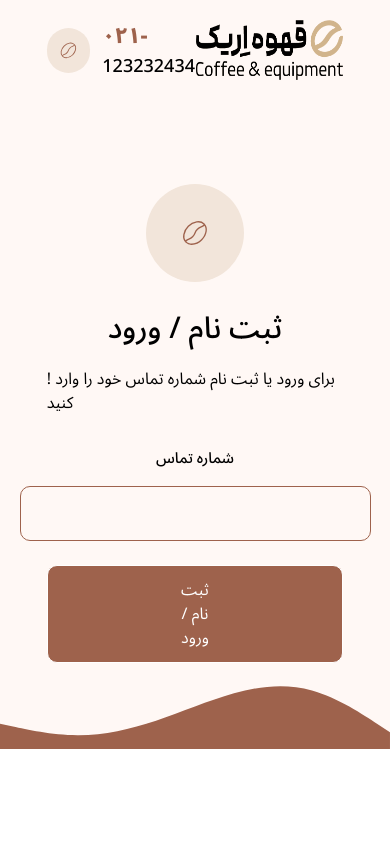
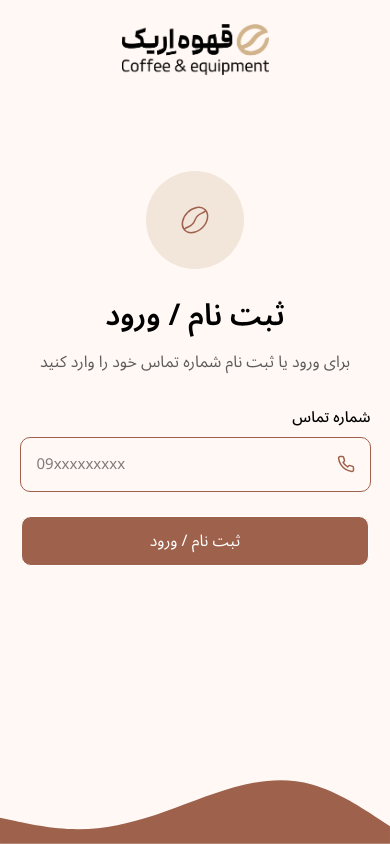
Before and after one commit to saman-tofighian/Coffee, a Next.js app: page /login in a window 390 px wide. Built offline with nearby package versions, Linux system fonts and the light colour scheme; a web font is replaced by a local one.

Commit message:
responsive login page

```diff
--- a/pages/login/index.jsx
+++ b/pages/login/index.jsx
@@ -1,54 +1,96 @@
+'use client';
+
 import Image from 'next/image';
+import { useState } from 'react';
 import { CiCoffeeBean } from 'react-icons/ci';
+import { FiPhone } from 'react-icons/fi';
 
 export default function LoginPage() {
+  const [phone, setPhone] = useState('');
+  const [error, setError] = useState('');
+
+  const submitHandler = () => {
+    if (!/^09\d{9}$/.test(phone)) {
+      setError('شماره موبایل معتبر نیست');
+      return;
+    }
+
+    setError('');
+    console.log('SEND OTP TO:', phone);
+    //  otp
+  };
+
   return (
-    <main className='bg-[#fff8f5] w-full'>
-      <section className='px-[12%] pt-5 w-full'>
-        <nav className='grid grid-cols-12 w-full'>
-          <div className='flex items-center gap-x-3 col-span-6'>
+    <main className='relative bg-[#FFF8F5] min-h-screen overflow-hidden'>
+      <header className='px-[12%] pt-6'>
+        <nav className='items-center grid grid-cols-12'>
+          <div className='hidden lg:flex items-center gap-3 col-span-6'>
             <span className='flex justify-center items-center bg-[#F2E5DA] rounded-full w-[45px] h-[45px]'>
-              <CiCoffeeBean size='1.3rem' color='#9E624C' />
+              <CiCoffeeBean size={22} color='#9E624C' />
             </span>
-            <div className='flex flex-col'>
-              <span className='font-extrabold text-[#9E624C] text-[22px]'>
-                ۰۲۱-
-              </span>
-              <span className='font-medium text-[18px] text-black'>
-                123232434
-              </span>
+
+            <div className='leading-tight'>
+              <p className='font-bold text-[#9E624C] text-[22px]'>۰۲۱-</p>
+              <p className='font-medium text-[18px]'>123232434</p>
             </div>
           </div>
-          <figure className='flex justify-end col-span-6'>
-            <Image src='/img/Logo.png' width={147} height={51} alt='logo' />
-          </figure>
+
+          <div className='flex justify-center lg:justify-end col-span-12 lg:col-span-6'>
+            <Image src='/img/Logo.png' alt='logo' width={147} height={51} />
+          </div>
         </nav>
-        <div className='flex flex-col items-center mt-26 w-full'>
-          <span className='flex justify-center items-center bg-[#F2E5DA] rounded-full w-[98px] h-[98px]'>
-            <CiCoffeeBean size='2rem' color='#9E624C' />
-          </span>
-          <span className='mt-6 font-medium text-[30px]'>ثبت نام / ورود</span>
-          <span className='mt-4 font-normal text-[16px]'>
-            ! برای ورود یا ثبت نام شماره تماس خود را وارد کنید
-          </span>
-          <label className='mt-8 font-medium text-[15px]'> شماره تماس</label>
+      </header>
+
+      <section className='flex flex-col items-center mt-24 text-center'>
+        <div className='flex justify-center items-center bg-[#F2E5DA] rounded-full w-[98px] h-[98px]'>
+          <CiCoffeeBean size={36} color='#9E624C' />
+        </div>
+
+        <h1 className='mt-6 font-semibold text-[30px]'>ثبت نام / ورود</h1>
+
+        <p className='mt-3 text-[#5C5C5C] text-[16px]'>
+          برای ورود یا ثبت نام شماره تماس خود را وارد کنید
+        </p>
+
+        <div className='mt-8 w-[351px] text-right'>
+          <label className='block mb-2 font-medium text-[15px]'>
+            شماره تماس
+          </label>
+
+          <div className='relative'>
+            <FiPhone
+              className='top-1/2 right-4 absolute text-[#9E624C] -translate-y-1/2'
+              size={18}
+            />
             <input
-            type='text'
-            className='mt-4 px-4 border border-[#9E624C] rounded-[10px] w-[351px] h-[55px]'
+              value={phone}
+              onChange={(e) => setPhone(e.target.value)}
+              placeholder='09xxxxxxxxx'
+              className='pr-11 pl-4 border border-[#9E624C] rounded-[10px] outline-none focus:ring-[#9E624C] focus:ring-1 w-full h-[55px] text-[15px]'
             />
-          <button className='bg-[#9E624C] mt-6 px-32 py-3 border rounded-[10px] text-white cursor-pointer border[#9E624C]'>
+          </div>
+
+          {error && <p className='mt-2 text-red-500 text-sm'>{error}</p>}
+        </div>
+
+        <button
+          className='bg-[#9E624C] mt-6 px-32 py-3 border rounded-[10px] text-white cursor-pointer border[#9E624C]'
+          onClick={submitHandler}
+        >
           ثبت نام / ورود
         </button>
-        </div>
       </section>
 
+      <div className='bottom-0 left-0 absolute w-full'>
         <svg xmlns='http://www.w3.org/2000/svg' viewBox='0 0 1440 320'>
+          {' '}
           <path
             fill='#9e624c'
             fill-opacity='1'
             d='M0,224L48,234.7C96,245,192,267,288,266.7C384,267,480,245,576,213.3C672,181,768,139,864,112C960,85,1056,75,1152,101.3C1248,128,1344,192,1392,224L1440,256L1440,320L1392,320C1344,320,1248,320,1152,320C1056,320,960,320,864,320C768,320,672,320,576,320C480,320,384,320,288,320C192,320,96,320,48,320L0,320Z'
-        ></path>
+          ></path>{' '}
         </svg>
+      </div>
     </main>
   );
 }
```
Lines whose indentation alone changed are shown as unchanged.
